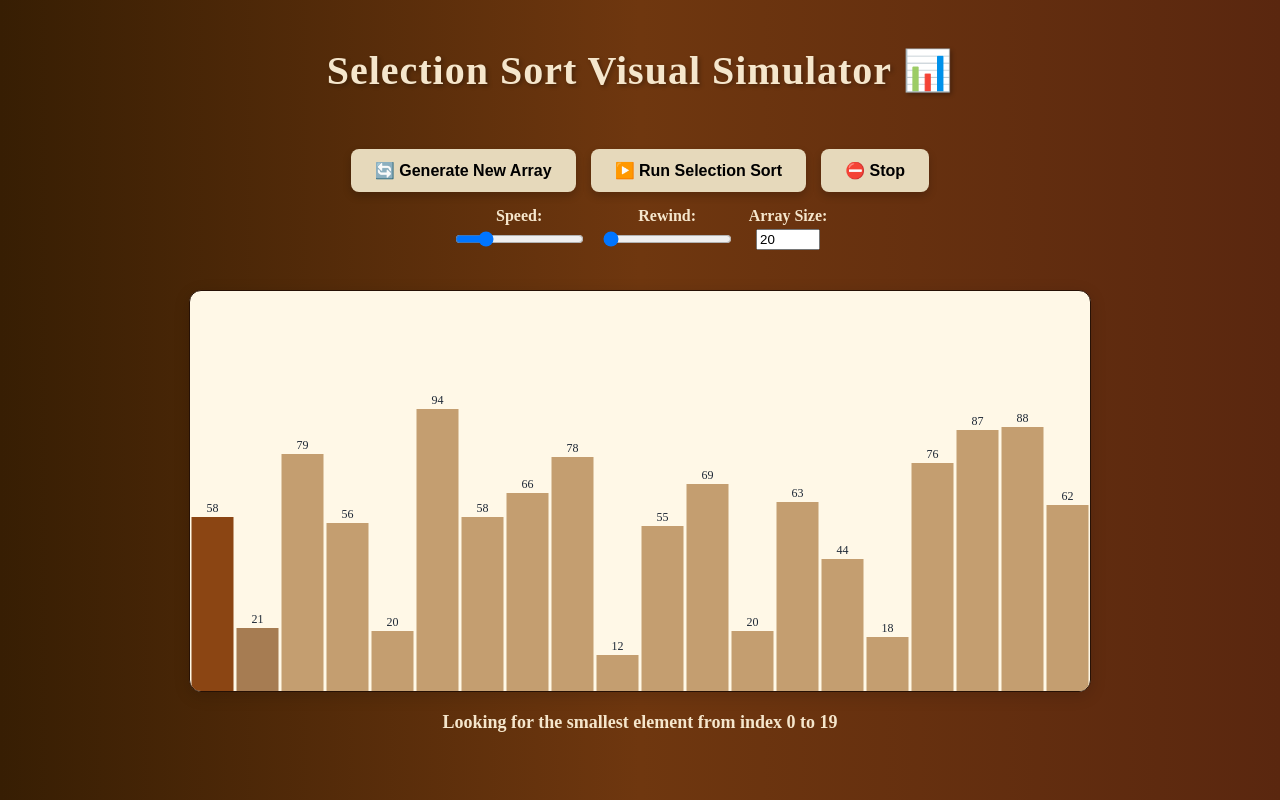
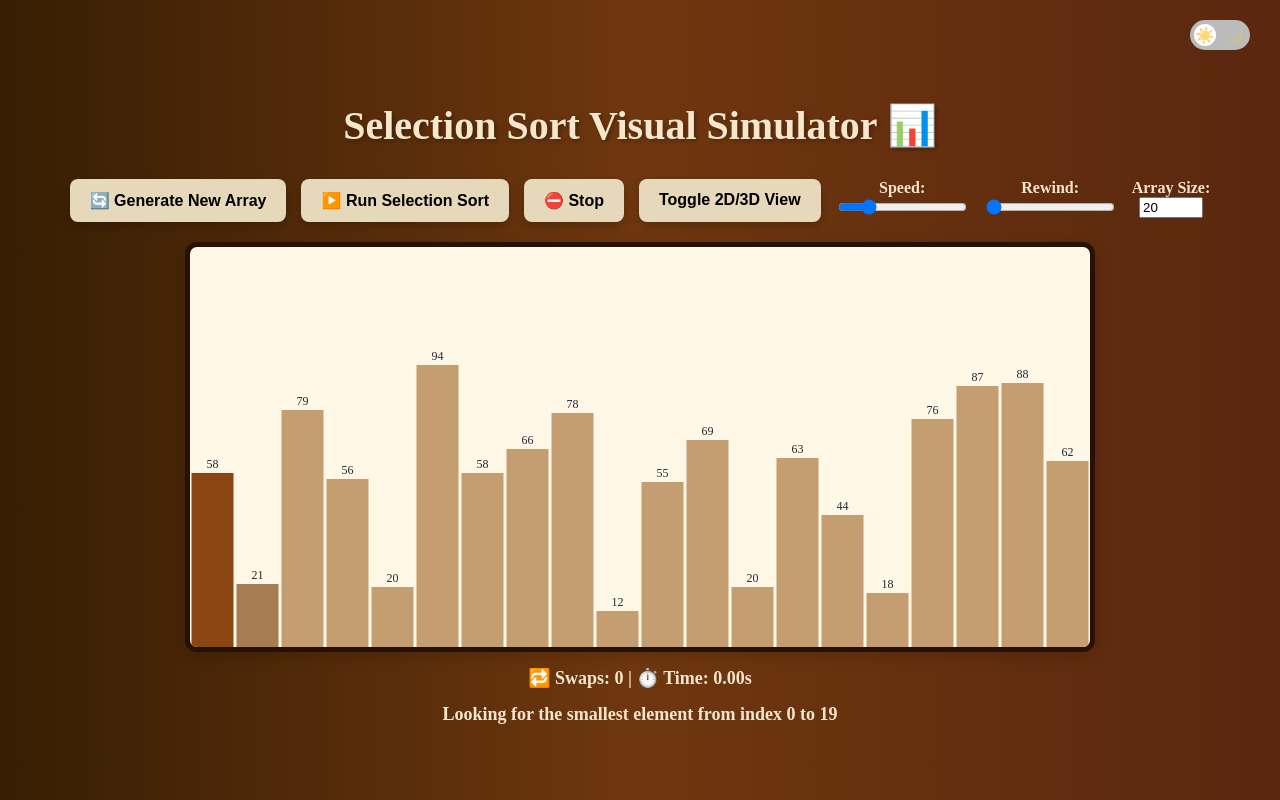
Before and after one commit to shweta1275/AOA-Project, a plain HTML site: page index.html in a window 1280 px wide. Both pictures are taken after a click on the button "▶️ Run Selection Sort". Drawn offline with nearby package versions, Linux system fonts and the light colour scheme.

Commit message:
Added dark mode and time analysis.

```diff
--- a/index.html
+++ b/index.html
@@ -2,17 +2,28 @@
 <html lang="en">
 <head>
   <meta charset="UTF-8" />
-  <title>Selection Sort Visual Simulator </title>
+  <title>Selection Sort Visual Simulator</title>
   <link rel="stylesheet" href="style.css" />
   <script src="https://d3js.org/d3.v6.min.js"></script>
 </head>
 <body>
-  <h1>Selection Sort Visual Simulator 📊
-  </h1>
+  <h1>Selection Sort Visual Simulator 📊</h1>
+
   <div class="controls">
     <button onclick="generateArray()">🔄 Generate New Array</button>
     <button onclick="selectionSort()">▶️ Run Selection Sort</button>
     <button id="stopButton" onclick="stopOrResumeSort()">⛔ Stop</button>
+    <button id="toggleView">Toggle 2D/3D View</button>
+    <div class="theme-toggle" title="Toggle Dark Mode">
+      <label class="switch">
+        <input type="checkbox" id="themeSwitch">
+        <span class="slider">
+          <span class="icon sun">☀️</span>
+          <span class="icon moon">🌙</span>
+        </span>
+      </label>
+    </div>
+
 
     <div class="slider-control">
       <label for="speedControl">Speed:</label>
@@ -30,10 +41,8 @@
     </div>
   </div>
 
-  <div>
-
-  </div>
   <svg id="chart" width="900" height="400"></svg>
+  <div id="metrics">🔁 Swaps: 0 | ⏱️ Time: 0.00s</div>
   <div id="status">Array ready. Click "Run Selection Sort" to start.</div>
   <script src="script.js"></script>
 </body>
--- a/script.js
+++ b/script.js
@@ -12,7 +12,10 @@ let isSorting = false;
 let minIdx = 0;
 let history = [];
 let is3D = false;
+let swapCount = 0;
+let startTime = 0;
 
+// Add gradient definition
 const defs = svg.append("defs");
 const gradient = defs.append("linearGradient")
   .attr("id", "barGradient")
@@ -21,6 +24,7 @@ const gradient = defs.append("linearGradient")
 gradient.append("stop").attr("offset", "0%").attr("stop-color", "#ffdb92");
 gradient.append("stop").attr("offset", "100%").attr("stop-color", "#b58900");
 
+// Generate array and reset everything
 function generateArray() {
   const size = parseInt(document.getElementById("arraySize").value);
   array = Array.from({ length: size }, () => Math.floor(Math.random() * 90) + 10);
@@ -33,10 +37,14 @@ function generateArray() {
   isSorting = false;
   history = [];
   document.getElementById("rewindControl").value = 0;
+  swapCount = 0;
+  startTime = Date.now();
+  updateMetrics();
   drawArray(array);
   document.getElementById("status").textContent = "New array generated. Click “Run Selection Sort” to start.";
 }
 
+// Draw the bars and labels
 function drawArray(data, currentIdx = -1, minIdx = -1, sortedUpto = -1) {
   svg.selectAll("*:not(defs)").remove();
   const gap = 3;
@@ -71,6 +79,13 @@ function drawArray(data, currentIdx = -1, minIdx = -1, sortedUpto = -1) {
     .text(d => d);
 }
 
+// Update swaps and time
+function updateMetrics() {
+  const elapsed = ((Date.now() - startTime) / 1000).toFixed(2);
+  document.getElementById("metrics").textContent = `🔁 Swaps: ${swapCount} | ⏱️ Time: ${elapsed}s`;
+}
+
+// Reapply previous state
 function saveHistory() {
   history.push([...arr]);
   const rewindSlider = document.getElementById("rewindControl");
@@ -86,10 +101,25 @@ document.getElementById("rewindControl").addEventListener("input", function () {
   }
 });
 
-function getSpeed() {
-  return parseInt(document.getElementById("speedControl").value);
+// Toggle 2D/3D view
+document.getElementById("toggleView").addEventListener("click", () => {
+  is3D = !is3D;
+  drawArray(arr);
+});
+
+// 🌗 Toggle Dark Mode on switch toggle
+document.getElementById("themeSwitch").addEventListener("change", function () {
+  document.body.classList.toggle("dark-mode");
+});
+
+// Delay based on speed slider (reversed: higher = faster)
+function delay() {
+  const raw = parseInt(document.getElementById("speedControl").value);
+  const adjusted = 2100 - raw;
+  return new Promise(resolve => setTimeout(resolve, adjusted));
 }
 
+// Stop or resume sorting
 function stopOrResumeSort() {
   const stopButton = document.getElementById("stopButton");
   if (!isPaused) {
@@ -108,6 +138,7 @@ function stopOrResumeSort() {
   }
 }
 
+// Main Selection Sort algorithm
 async function selectionSort() {
   if (isSorting) return;
   isSorting = true;
@@ -125,7 +156,7 @@ async function selectionSort() {
     status.textContent = `Looking for the smallest element from index ${i} to ${n - 1}`;
     drawArray(arr, i, minIdx, i - 1);
     saveHistory();
-    await delay(getSpeed());
+    await delay();
 
     for (let j = currentJ || i + 1; j < n; j++) {
       currentJ = j;
@@ -136,14 +167,14 @@ async function selectionSort() {
 
       drawArray(arr, j, minIdx, i - 1);
       saveHistory();
-      await delay(getSpeed());
+      await delay();
 
       if (arr[j] < arr[minIdx]) {
         minIdx = j;
         status.textContent = `New minimum found at index ${j} (Value: ${arr[j]})`;
         drawArray(arr, j, minIdx, i - 1);
         saveHistory();
-        await delay(getSpeed());
+        await delay();
       }
     }
 
@@ -151,10 +182,12 @@ async function selectionSort() {
 
     if (minIdx !== i) {
       [arr[i], arr[minIdx]] = [arr[minIdx], arr[i]];
+      swapCount++;
+      updateMetrics();
       status.textContent = `Swapped elements at index ${i} and ${minIdx}`;
       drawArray(arr, i, minIdx, i - 1);
       saveHistory();
-      await delay(getSpeed());
+      await delay();
     }
 
     drawArray(arr, -1, -1, i);
@@ -168,11 +201,5 @@ async function selectionSort() {
   isSorting = false;
 }
 
-function delay() {
-  const raw = parseInt(document.getElementById("speedControl").value);
-  const adjusted = 2100 - raw;
-  return new Promise(resolve => setTimeout(resolve, adjusted));
-}
-
-
+// Auto-generate array on page load
 generateArray();
--- a/style.css
+++ b/style.css
@@ -1,6 +1,6 @@
 body {
   font-family: 'Times New Roman', Times, serif;
-  background: linear-gradient(to right, #371e03, #6f370f, #5a270f);  /* Coffee shades */
+  background: linear-gradient(to right, #371e03, #6f370f, #5a270f);
   margin: 0;
   padding: 0;
   color: #f5e6cc;
@@ -12,33 +12,29 @@ body {
 }
 
 h1 {
-  margin-top: -20px;
   text-align: center;
-  color: #f5e6cc;
   font-size: 2.5rem;
-  letter-spacing: 1px;
   margin-bottom: 30px;
   text-shadow: 2px 2px 4px rgba(0, 0, 0, 0.3);
 }
 
 .controls {
-  width: 49%;
+  width: 90%;
   display: flex;
+  flex-wrap: wrap;
   justify-content: center;
   gap: 15px;
-  margin: 25px;
-  margin-bottom: 40px;
-  flex-wrap: wrap;
+  margin-bottom: 20px;
 }
 
 .controls button {
-  padding: 12px 24px;
+  padding: 12px 20px;
   background-color: #e6d9bb;
-  color: #000000;
+  color: #000;
   border: none;
   border-radius: 8px;
   font-size: 16px;
-  font-weight: 600;
+  font-weight: bold;
   cursor: pointer;
   box-shadow: 0 4px 8px rgba(0, 0, 0, 0.2);
   transition: all 0.3s ease;
@@ -49,45 +45,222 @@ h1 {
   transform: scale(1.05);
 }
 
-#status {
-  text-align: center;
-  font-size: 18px;
-  margin-top: 20px;
+.slider-control {
+  display: flex;
+  flex-direction: column;
+  align-items: center;
   font-weight: bold;
-  color: #f5e6cc;
 }
 
 svg {
   display: block;
   margin: 0 auto;
   background: #fff8e7;
-  border: 1px solid #271105;
+  border: 5px solid #271105;
   border-radius: 12px;
   box-shadow: 0 4px 16px rgba(0, 0, 0, 0.15);
 }
 
+/* Bar plot styling */
 .bar {
   fill: #c49e70;
   transition: fill 0.3s;
 }
-
 .bar.current {
   fill: #a67c52;
 }
-
 .bar.min {
   fill: #8b4513;
 }
-
 .bar.sorted {
   fill: #582609;
 }
+.bar.three-d {
+  fill: #b58900;
+  filter: drop-shadow(4px 4px 3px rgba(0, 0, 0, 0.4));
+  transition: filter 0.3s ease;
+}
 
-.slider-control {
+#status, #metrics {
+  text-align: center;
+  font-size: 18px;
+  margin-top: 15px;
+  font-weight: bold;
+}
+
+/* Dark mode */
+.dark-mode {
+  background: linear-gradient(to right, #000000, #1a1a1a);
+  color: #e0e0e0;
+}
+
+.dark-mode svg {
+  background: #1a1a1a;
+  border-color: #444;
+}
+
+.dark-mode .controls button,
+.dark-mode input,
+.dark-mode label {
+  background-color: #333;
+  color: #f5e6cc;
+  border-color: #666;
+}
+
+.dark-mode .bar {
+  fill: #888;
+}
+
+.dark-mode .bar.sorted {
+  fill: #4caf50;
+}
+
+.dark-mode .bar.min {
+  fill: #ff5722;
+}
+
+.dark-mode .bar.current {
+  fill: #03a9f4;
+}
+/* Dark Mode Switch */
+.theme-toggle {
+  position: absolute;
+  top: 20px;
+  right: 30px;
+  z-index: 1000;
+}
+
+/* Switch styling */
+.switch {
+  position: relative;
+  display: inline-block;
+  width: 50px;
+  height: 26px;
+}
+
+.switch input {
+  opacity: 0;
+  width: 0;
+  height: 0;
+}
+
+/* Slider design */
+.slider {
+  position: absolute;
+  cursor: pointer;
+  top: 0;
+  left: 0;
+  right: 0;
+  bottom: 0;
+  background-color: #ccc;
+  transition: 0.4s;
+  border-radius: 34px;
+}
+
+.slider:before {
+  position: absolute;
+  content: "";
+  height: 20px;
+  width: 20px;
+  left: 4px;
+  bottom: 3px;
+  background-color: white;
+  transition: 0.4s;
+  border-radius: 50%;
+}
+
+input:checked + .slider {
+  background-color: #4caf50;
+}
+
+input:checked + .slider:before {
+  transform: translateX(24px);
+}
+/* Dark Mode Switch */
+.theme-toggle {
+  position: absolute;
+  top: 20px;
+  right: 30px;
+  z-index: 1000;
+}
+
+/* Switch base */
+.switch {
+  position: relative;
+  display: inline-block;
+  width: 60px;
+  height: 30px;
+}
+
+.switch input {
+  opacity: 0;
+  width: 0;
+  height: 0;
+}
+
+/* Slider background */
+.slider {
+  position: absolute;
+  cursor: pointer;
+  top: 0;
+  left: 0;
+  right: 0;
+  bottom: 0;
+  background-color: #bbb;
+  transition: 0.4s;
+  border-radius: 34px;
   display: flex;
-  flex-direction: column;
   align-items: center;
-  gap: 4px;
-  font-weight: bold;
-  color: #f5e6cc;
+  justify-content: space-between;
+  padding: 0 5px;
+  font-size: 16px;
 }
+
+/* Sun and Moon icons */
+.icon {
+  pointer-events: none;
+  opacity: 0.6;
+  transition: opacity 0.4s ease;
+}
+
+.sun {
+  transform: translateX(0);
+}
+
+.moon {
+  transform: translateX(0);
+}
+
+/* Sliding knob */
+.slider:before {
+  content: "";
+  position: absolute;
+  height: 22px;
+  width: 22px;
+  left: 4px;
+  bottom: 4px;
+  background-color: white;
+  transition: 0.4s;
+  border-radius: 50%;
+}
+
+/* Checked state */
+input:checked + .slider {
+  background-color: #4caf50;
+}
+
+input:checked + .slider:before {
+  transform: translateX(30px);
+}
+
+input:checked + .slider .sun {
+  opacity: 0.2;
+}
+
+input:checked + .slider .moon {
+  opacity: 1;
+}
+
+.slider .moon {
+  opacity: 0.2;
+}
```
